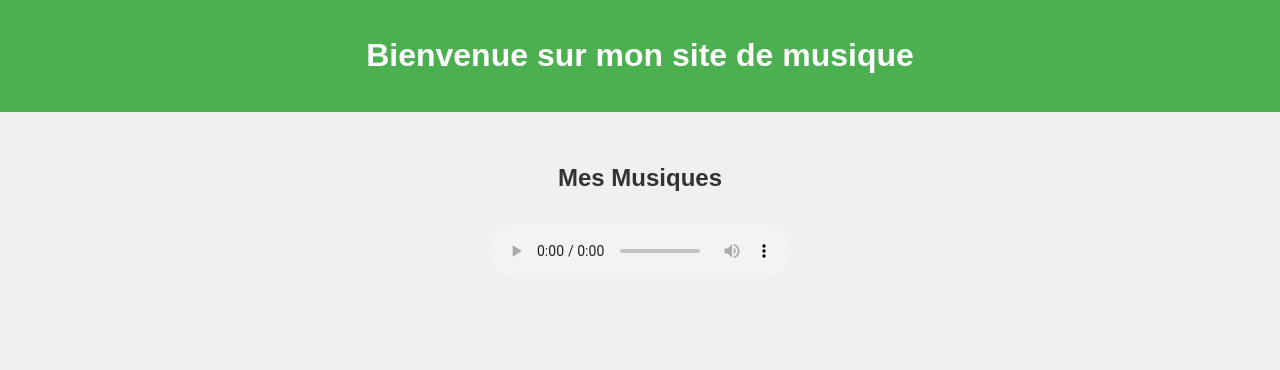
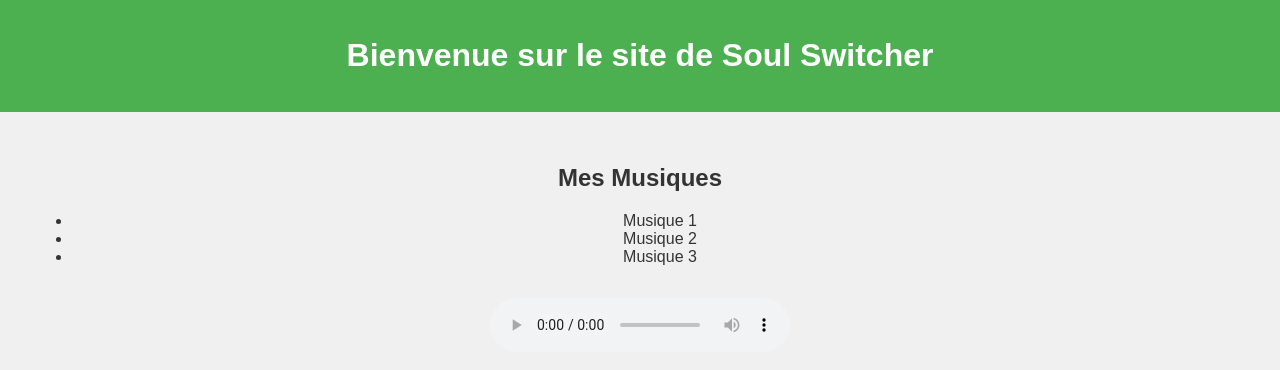
Before and after one commit to nicoduss38/soulswitcher, a plain HTML site: page index.html in a window 1280 px wide. Drawn offline with Linux system fonts and the light colour scheme.

Commit message:
Update index.html

```diff
--- a/index.html
+++ b/index.html
@@ -8,13 +8,20 @@
 </head>
 <body>
     <header>
-        <h1>Bienvenue sur mon site de musique</h1>
+        <h1>Bienvenue sur le site de Soul Switcher</h1>
     </header>
     <main>
         <h2>Mes Musiques</h2>
+        <div class="playlist">
+            <ul id="playlist">
+                <li data-src="musique1.mp3">Musique 1</li>
+                <li data-src="musique2.mp3">Musique 2</li>
+                <li data-src="musique3.mp3">Musique 3</li>
+            </ul>
+        </div>
         <div class="player">
             <audio id="audioPlayer" controls>
-                <source src="votre_musique.mp3" type="audio/mp3">
+                <source id="audioSource" src="musique1.mp3" type="audio/mp3">
                 Votre navigateur ne supporte pas l'élément audio.
             </audio>
         </div>
```
